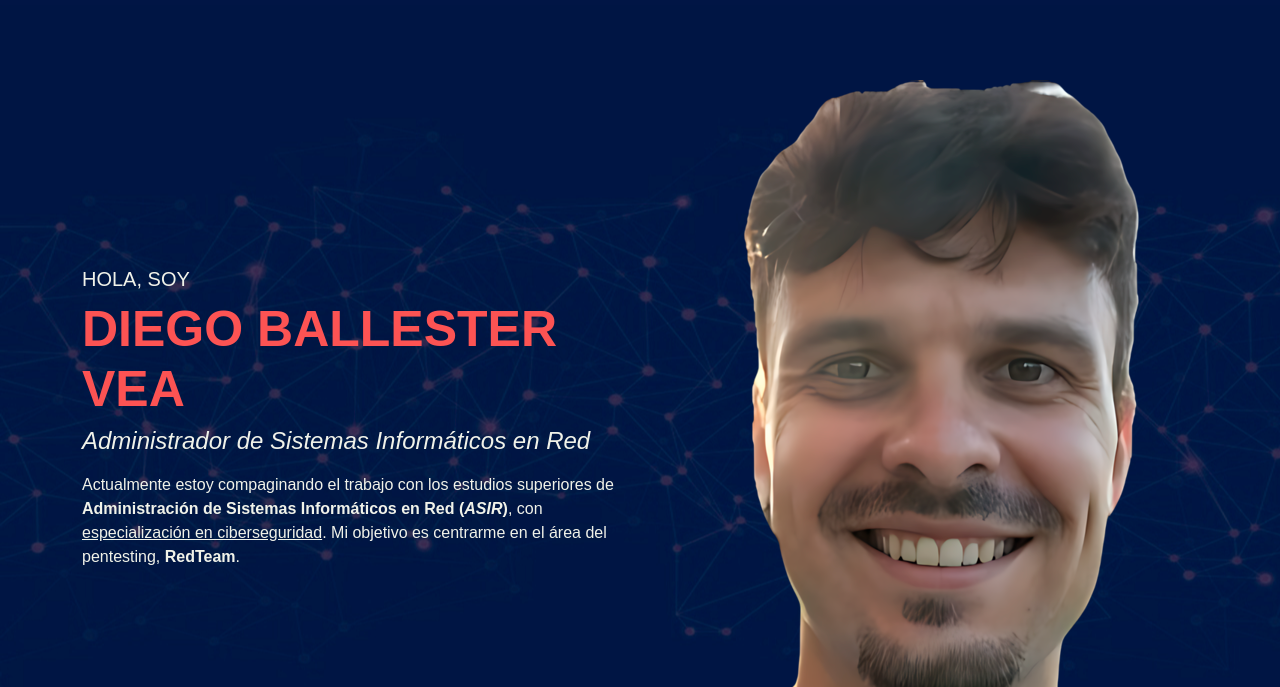
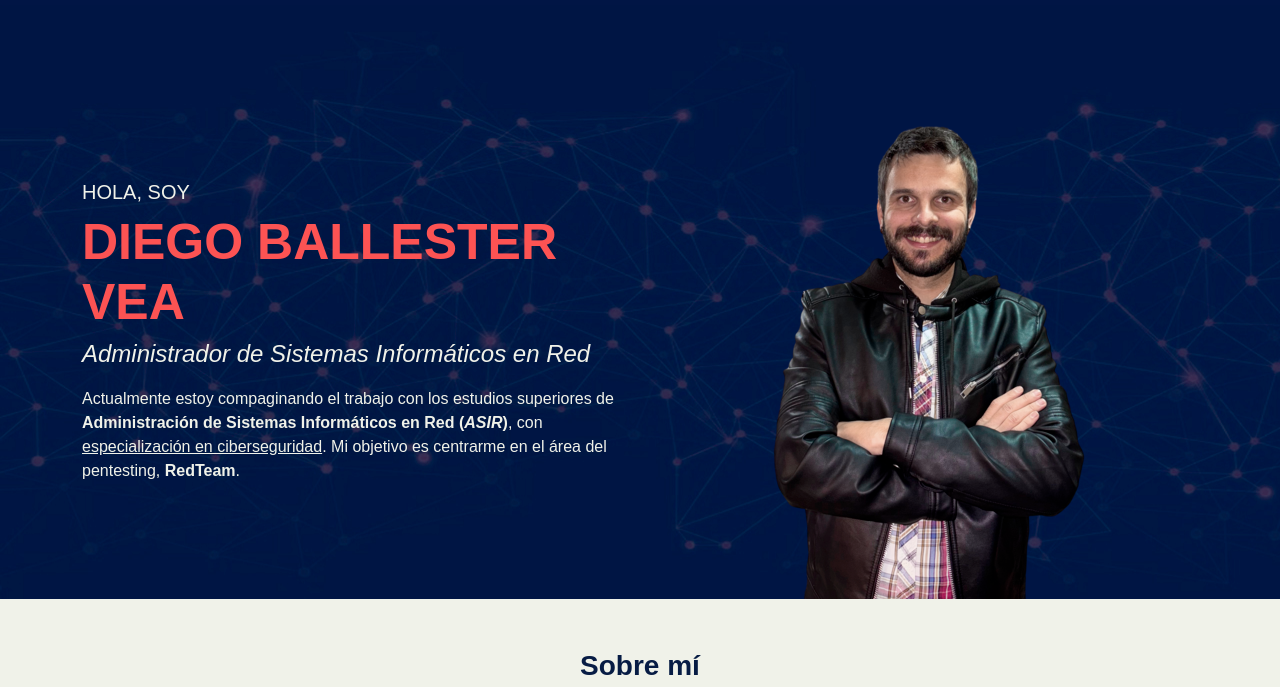
Before and after one commit to dballvea/dballvea-portfolio, a plain HTML site: page index.html in a window 1280 px wide. Shown: the part 75-762 px from the top of the page. Drawn offline with nearby package versions, Linux system fonts and the light colour scheme.

Commit message:
new_photo_profile_&_delete_img_references

```diff
--- a/index.html
+++ b/index.html
@@ -78,7 +78,7 @@
                         </div>
                     </div>
                     <div class="col-md-6 d-none d-md-flex align-items-end justify-content-center">
-                        <img src="img/perfil_transparencia_s.png" alt="Foto de perfil" />
+                        <img src="img/foto_perfil_s.png" alt="Foto de perfil" />
                     </div>
                 </div>
             </div>
```
Also changed, not shown: img/Imagen HEIF.JPEG (deleted), img/color_palette.png (deleted), img/foto_diego.jpg (deleted), img/foto_perfil_s.png (added), img/perfil_transparencia_s.png (deleted), img/referencias/Captura.JPG (deleted), img/referencias/abstract-low-poly-with-connecting-lines-dots_1048-7721.jpg (deleted), img/referencias/logo.jpg (deleted), img/referencias/logo_icono.png (deleted), img/referencias/logo_rt.png (deleted), img/referencias/logo_s.jpg (deleted), 2 other files.
